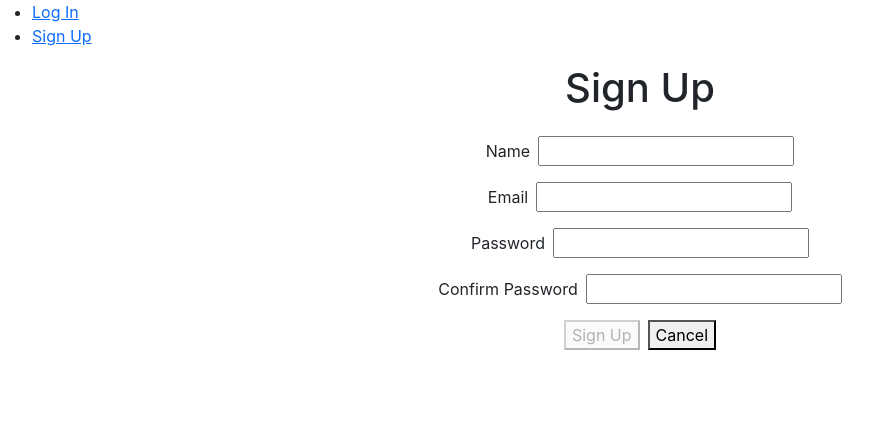
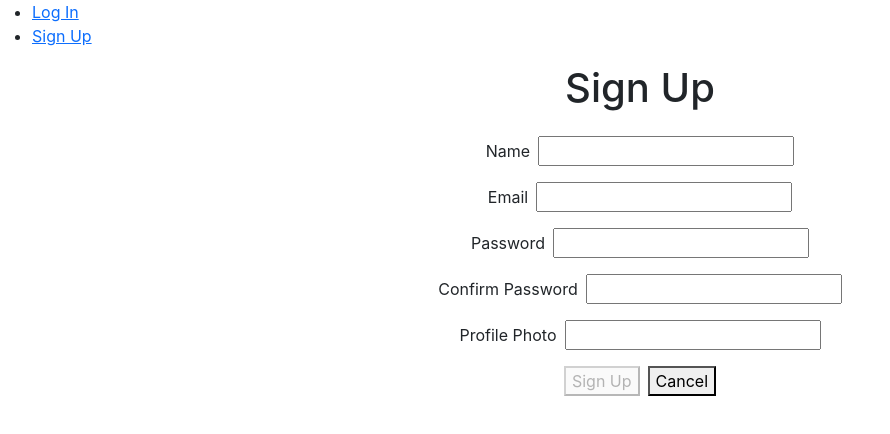
Before and after one commit to DevonJenkins/vibin-front-end, a React (Create React App) app: page /signup in a window 1280 px wide. Shown: the top 434 px of the page, without its empty margins (0-890 px from the left). Built offline with nearby package versions, Linux system fonts and the light colour scheme; no server answers.

Commit message:
add profile photo UI to signup page

```diff
--- a/src/components/SignupForm/SignupForm.jsx
+++ b/src/components/SignupForm/SignupForm.jsx
@@ -10,6 +10,7 @@ const SignupForm = props => {
     email: '',
     password: '',
     passwordConf: '',
+    avatar: '',
   })
 
   const handleChange = e => {
@@ -31,7 +32,7 @@ const SignupForm = props => {
     }
   }
 
-  const { name, email, password, passwordConf } = formData
+  const { name, email, password, passwordConf, avatar } = formData
 
   const isFormInvalid = () => {
     return !(name && email && password && password === passwordConf)
@@ -90,6 +91,19 @@ const SignupForm = props => {
         />
       </div>
       <div className={styles.inputContainer}>
+        <label htmlFor="avatar" className={styles.label}>
+          Profile Photo
+        </label>
+        <input
+          type="text"
+          autoComplete="off"
+          id="avatar"
+          value={avatar}
+          name="avatar"
+          onChange={handleChange}
+        />
+      </div>
+      <div className={styles.inputContainer}>
         <button disabled={isFormInvalid()} className={styles.button}>
           Sign Up
         </button>
```
